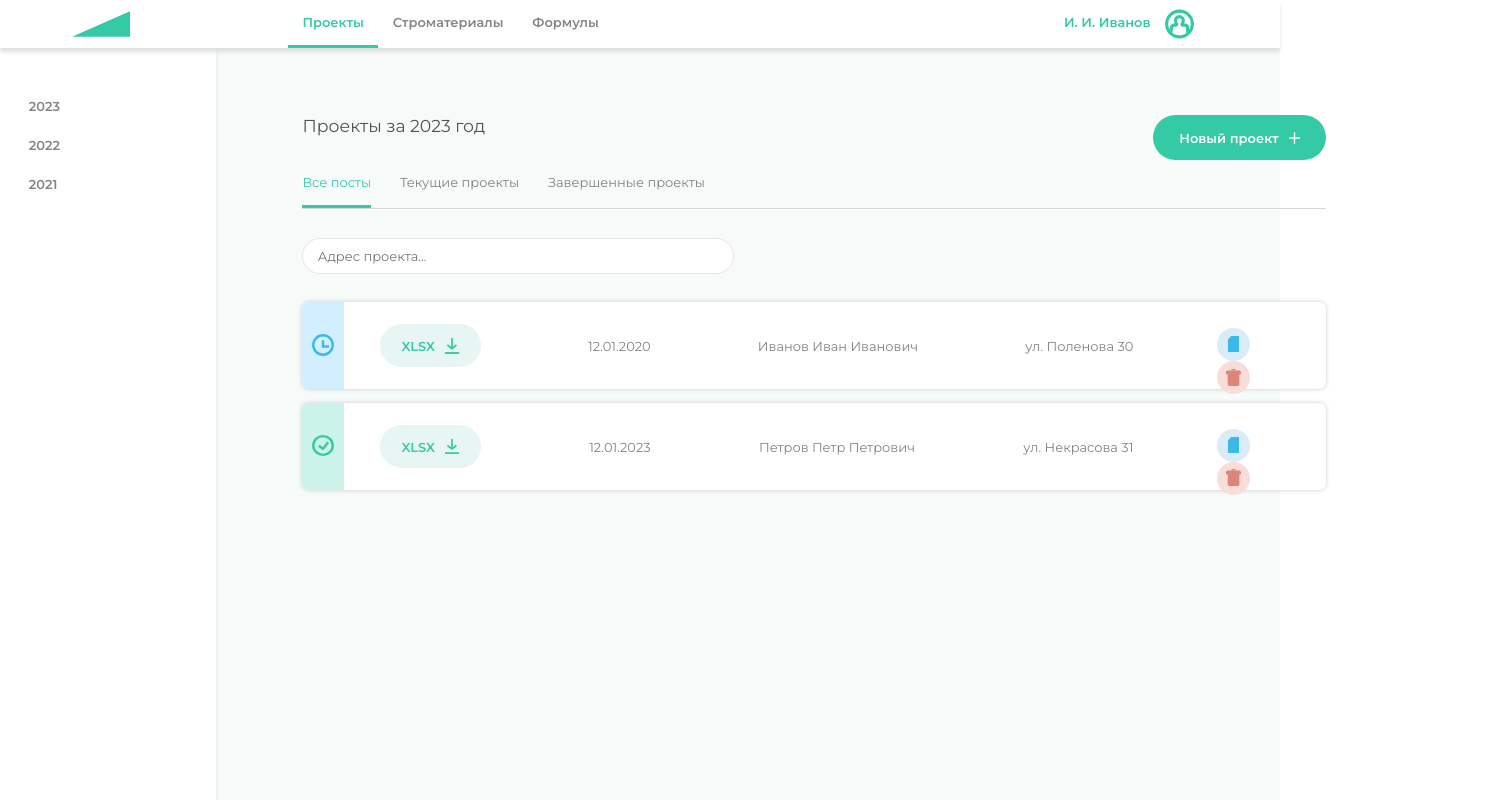
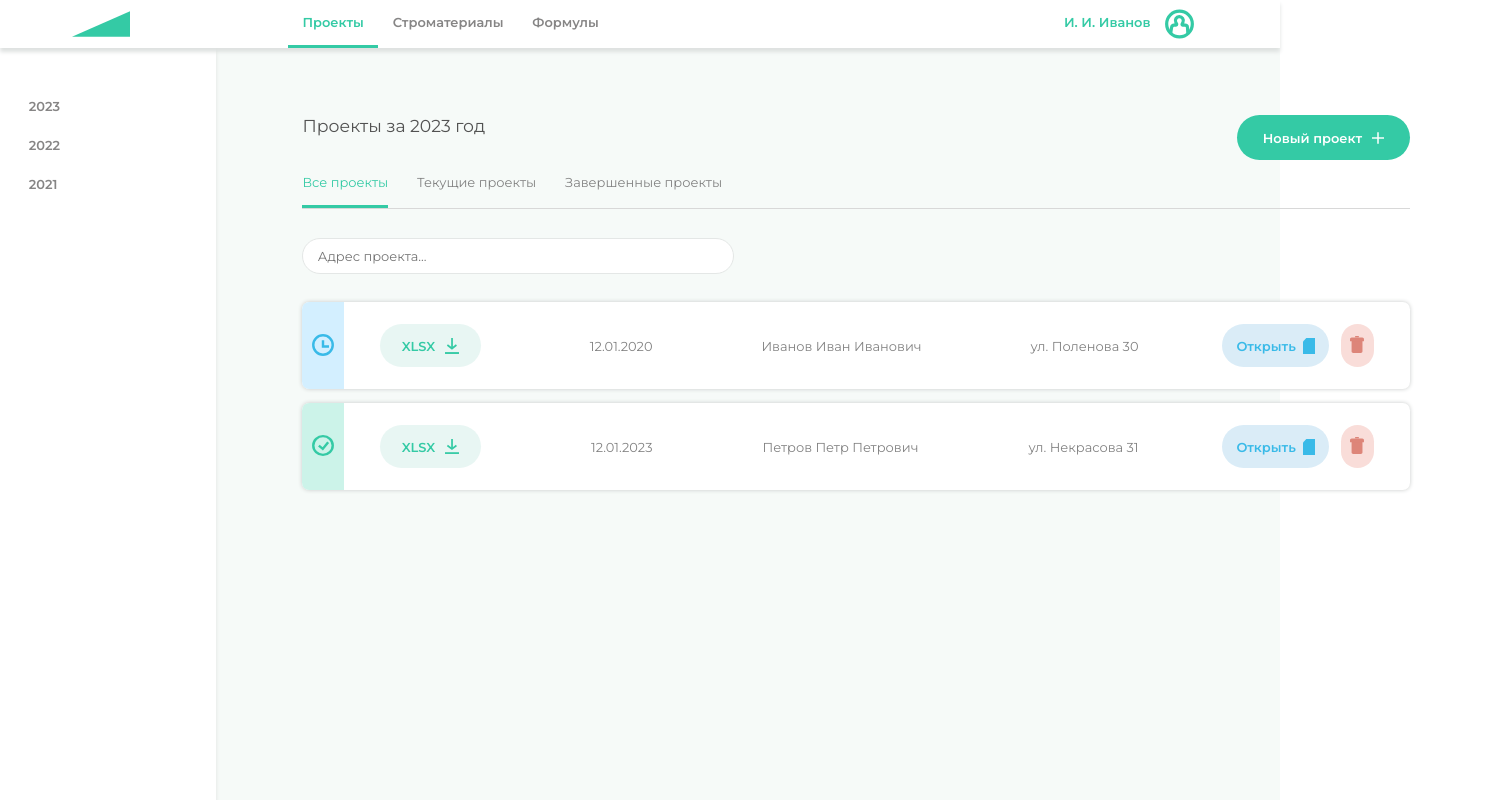
Before and after one commit to MariaSadovn1kova/project_and_resource_management, a Vue app in the folder client/: page /projects in a window 1280 px wide. Shown: the whole page, 1496 px wide, since content can reach past the window. Built offline with nearby package versions, Linux system fonts and the light colour scheme.

Commit message:
Верстка

```diff
--- a/client/src/App.vue
+++ b/client/src/App.vue
@@ -10,7 +10,10 @@
 
 <script>
   export default {
-
+    data() {
+      return{
+      }
+    }
   };
 </script>
 
--- a/client/src/components/UI/projects/ProjectItem.vue
+++ b/client/src/components/UI/projects/ProjectItem.vue
@@ -12,6 +12,7 @@
     </div>
     <div class="project__bth-box">
       <button class="btn open__btn">
+        <div class="open__title">Открыть</div>
         <img class = "open__picture" src="@/assets/openProject__picture.svg">
       </button>
       <button class="btn delete__btn">
@@ -69,10 +70,10 @@ export default {
   .project__bth-box{
     padding-top: 0.4rem;
     margin-left: auto;
-    padding: 1.8rem 2.5rem 1.8rem 2.5rem;
+    padding: 1.5rem 2.5rem 1.5rem 2.5rem;
+    display: flex;
     .btn{
-      width: 2.3rem;
-      height: 2.3rem;
+      height: 3rem;
       border-radius: 2rem;
       border: none;
       margin-left: 0.8rem;
@@ -91,10 +92,19 @@ export default {
     .open__btn{
       background-color: #daecf7;
       padding-top: 0.1rem;
+      display: flex;
+      padding: 1rem 1rem;
+      color: #39BAE8;
+      font-weight: 600;
+
+      .open__title{
+        margin-right: 0.5rem;
+      }
     }
     .delete__btn{
       background-color: #F9DDD9;
       padding-top: 0.1rem;
+      width: 2.3rem;
     }
 
     .open__btn:hover{
--- a/client/src/views/Projects.vue
+++ b/client/src/views/Projects.vue
@@ -4,7 +4,8 @@
       <div class="projects__tittle">
         Проекты за 2023 год
       </div>
-      <custom-button>
+      <router-link to="/">
+        <custom-button>
         <div class="button__content">
           <div class="button__title">
             Новый проект
@@ -12,6 +13,7 @@
           <img class="projects__img" src="@/assets/add__picture.svg">
         </div>
       </custom-button>
+      </router-link>
     </div>
     <local-navbar :menu_items = "menu_items" :active_menu_item = "active_menu_item" @change="changeActive"/>
     <input class="projects__search" type="text" placeholder="Адрес проекта..." v-model="searchQuery">
@@ -24,7 +26,7 @@ export default {
   data() {
     return{
       menu_items:[
-        { id: 1, title: 'Все посты', name: 'all' },
+        { id: 1, title: 'Все проекты', name: 'all' },
         { id: 2, title: 'Текущие проекты', name: 'unfinished' },
         { id: 3, title: 'Завершенные проекты', name: 'finished' }
       ],
@@ -50,10 +52,10 @@ export default {
   },
   computed:{
         sortedProject(){
-            return [...this.projects].sort((project1, project2) => project1[this.selectedSort]?.localeCompare(project2[this.selectedSort]))
+          return [...this.projects].sort((project1, project2) => project1[this.selectedSort]?.localeCompare(project2[this.selectedSort]))
         },
         sortedAndSearchProject(){
-            return this.sortedProject.filter(project => project.address.includes(this.searchQuery))
+          return this.sortedProject.filter(project => project.address.includes(this.searchQuery))
         }
     }
 }
```
